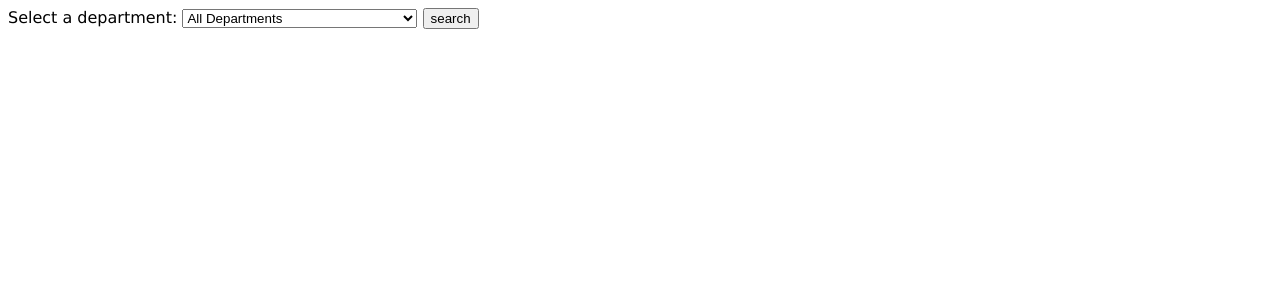
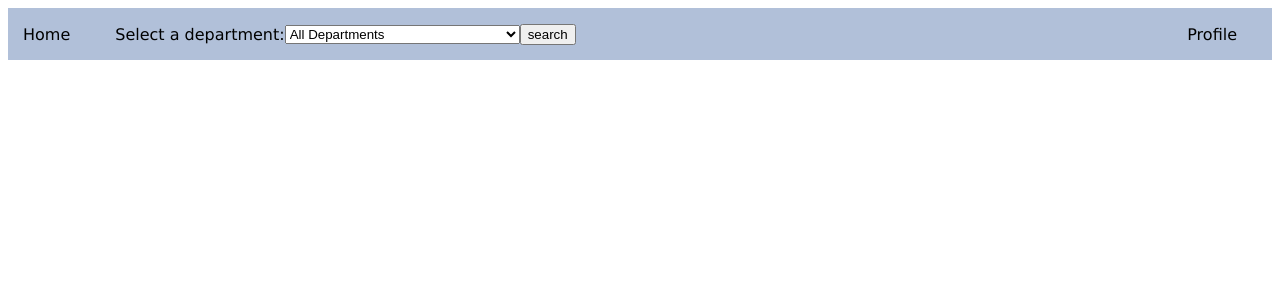
Before and after one commit to ay106/CourseWise, a Flask app: page / in a window 1280 px wide. Shown: the top 300 px of the page. Run offline with Flask 3, Linux system fonts and the light colour scheme.

Commit message:
Modified nav bar

```diff
--- a/static/style.css
+++ b/static/style.css
@@ -25,3 +25,28 @@ h1 {
 h2, h3 {
     color: var(--color-header);
 }
+
+.navbar {
+    display: flex;
+    align-items: center;
+    background-color: #b1c0d9;
+    padding: 10px;
+}
+
+.nav-button {
+    color: black;
+    text-decoration: none;
+    margin-right: 20px;
+    padding: 2px 5px;
+    border-radius: 5px;
+}
+
+.nav-dropdown {
+    display: flex;
+    align-items: center;
+    margin-left: 20px;
+}
+
+.nav-right {
+    margin-left: auto;
+}
--- a/templates/base.html
+++ b/templates/base.html
@@ -22,7 +22,9 @@
 {% endwith %}
 
 {% block nav %}
-<form class="search" method="GET" action="{{url_for('select_department')}}">
+<nav class="navbar">
+  <a href="{{url_for('home')}}" class="nav-button">Home</a>
+  <form class="nav-dropdown" method="GET" action="{{url_for('select_department')}}">
     <label for="department">Select a department:</label>
     <select name="department" id="department">
       <option value="All Department">All Departments</option>
@@ -90,6 +92,10 @@
     </select>
     <input type="submit" value="search"></p>
   </form>
+  <div class="nav-right">
+    <a href="{{url_for('profile')}}" class="nav-button">Profile</a>
+  </div>
+</nav>
 {% endblock %}
 
 {% block main_content %}
```
Lines whose indentation alone changed are shown as unchanged.
